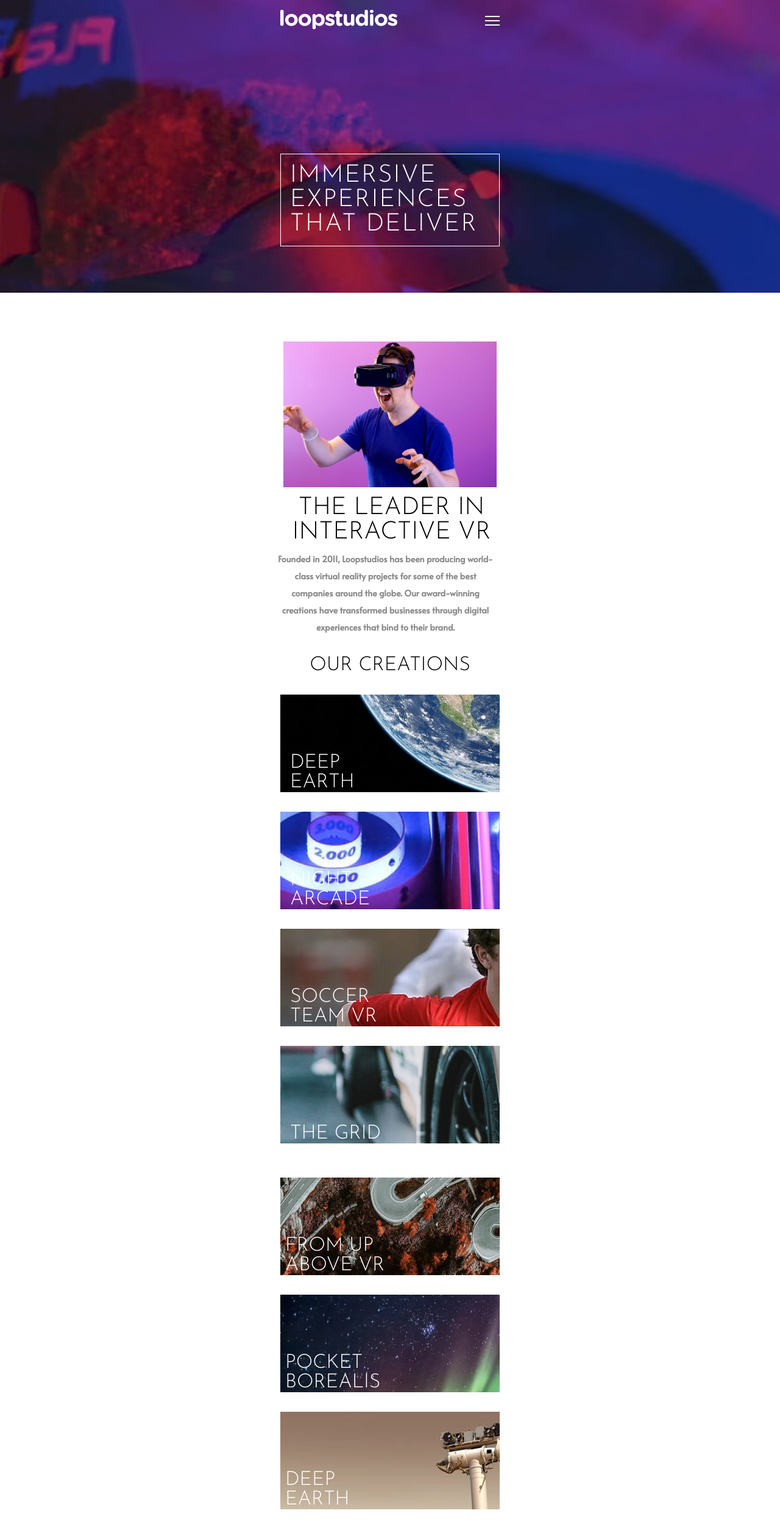
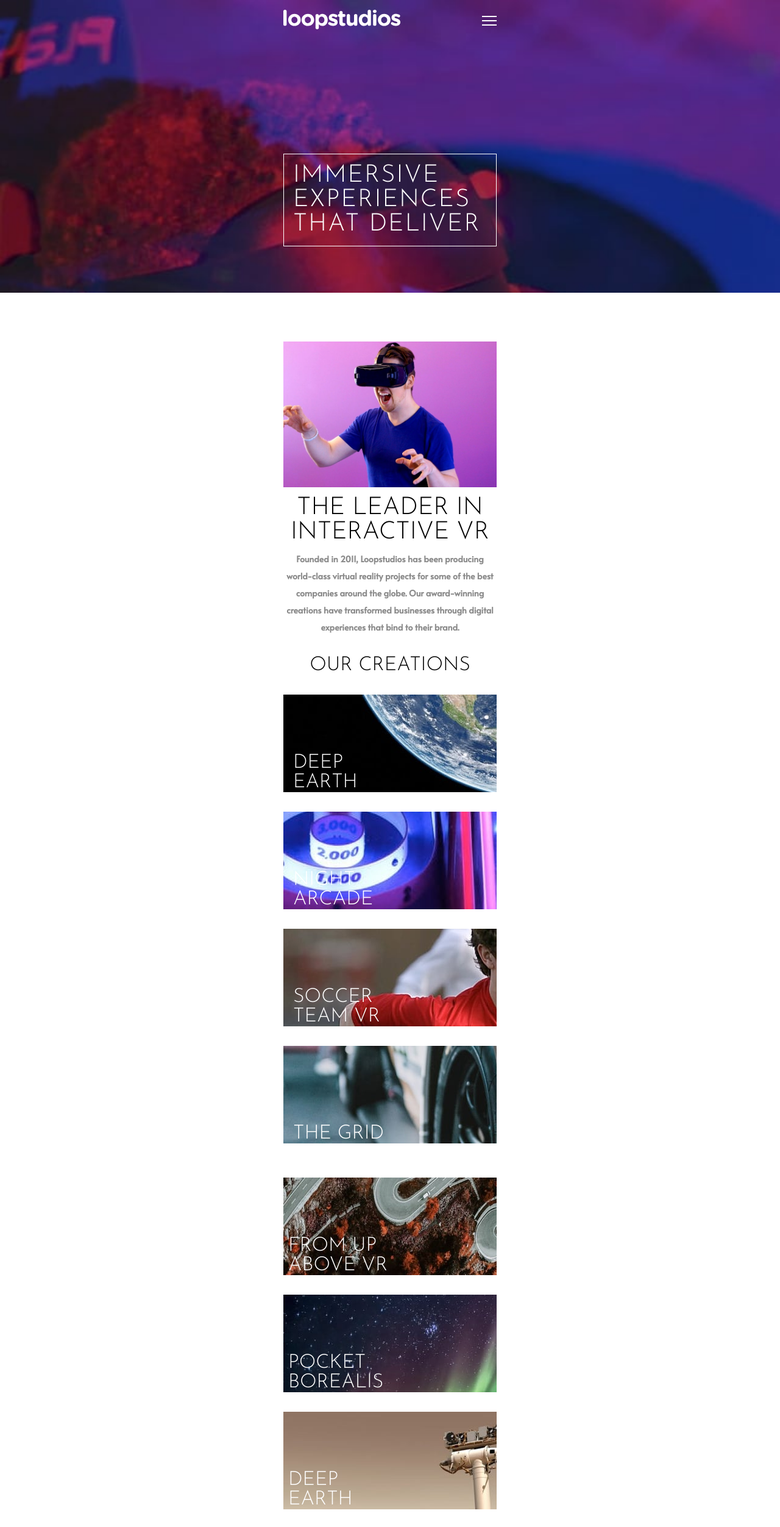
Before and after one commit to franklinscripts/logoStudios, a plain HTML site: page index.html in a window 1280 px wide. Shown: the top 2504 px of the page at 61% size. Drawn offline with Linux system fonts and the light colour scheme.

Commit message:
added some styles

```diff
--- a/css/styles.scss
+++ b/css/styles.scss
@@ -25,7 +25,7 @@ h1{
             justify-content: space-between;
             margin: 0 auto;
             padding-top: 1em ;
-            width: 360px;
+            width: 350px;
             .links{
                 display: none;
                position: absolute;
@@ -49,7 +49,7 @@ h1{
 
 
                 ul{
-                    width: 360px;
+                    width: 350px;
                     margin: 0 auto;
                     margin-top: 10em;
                     li{
@@ -88,7 +88,7 @@ h1{
 
                    font-size: 40px;
                    //    padding: 10px 100px;
-                   width: 360px;
+                   width: 350px;
                    padding: 15px;
                    margin: 0 auto;
 
@@ -110,7 +110,7 @@ h1{
         /*Interactive section*/
     }
     .vr-section{
-        width: 375px;
+        width: 350px;
 
         display: block;
         height: 100%;
@@ -127,7 +127,7 @@ h1{
 
         }
         .second-text{
-            width: 360px;
+            width: 350px;
             text-align: center;
             h1{
 
@@ -135,7 +135,7 @@ h1{
                 padding: 10px 0;
                 color: hsl(0, 0%, 0%);
                 font-size: 40px;
-                width: 380px;
+                width: 350px;
 
             }
             p{
@@ -150,7 +150,7 @@ h1{
     }
 
     .creators-section{
-        width: 360px;
+        width: 350px;
         margin: 0 auto;
         height: 210vh;
         button{
@@ -283,7 +283,7 @@ h1{
         .container{
 
             .links{
-                width: 360px;
+                width: 350px;
                 margin: 0 auto;
                 color: hsl(0, 0%, 100%);
                 text-align: center;
@@ -304,7 +304,7 @@ h1{
                 }
             }
             .logos{
-                width: 360px;
+                width: 350px;
                 margin: 0 auto;
                 text-align: center;
                 color: white;
```
Also changed, not shown: css/styles.css.
